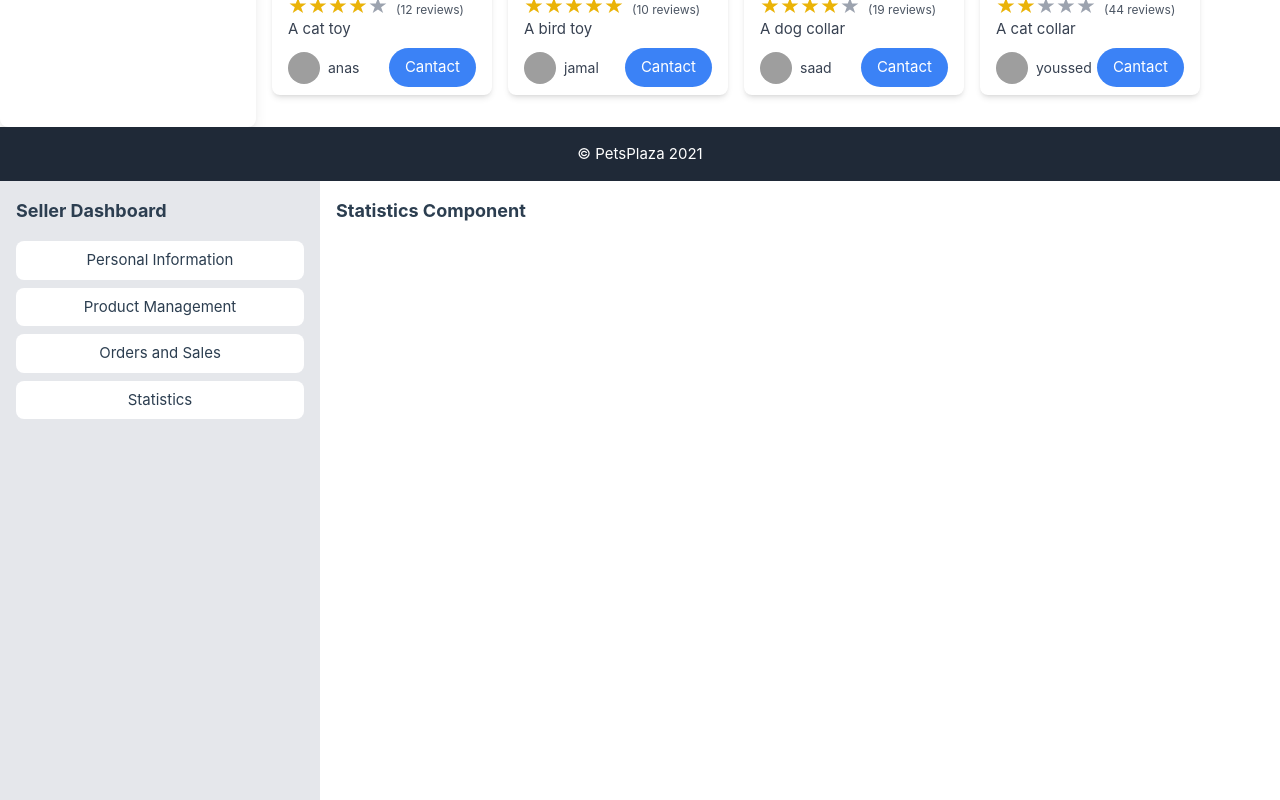
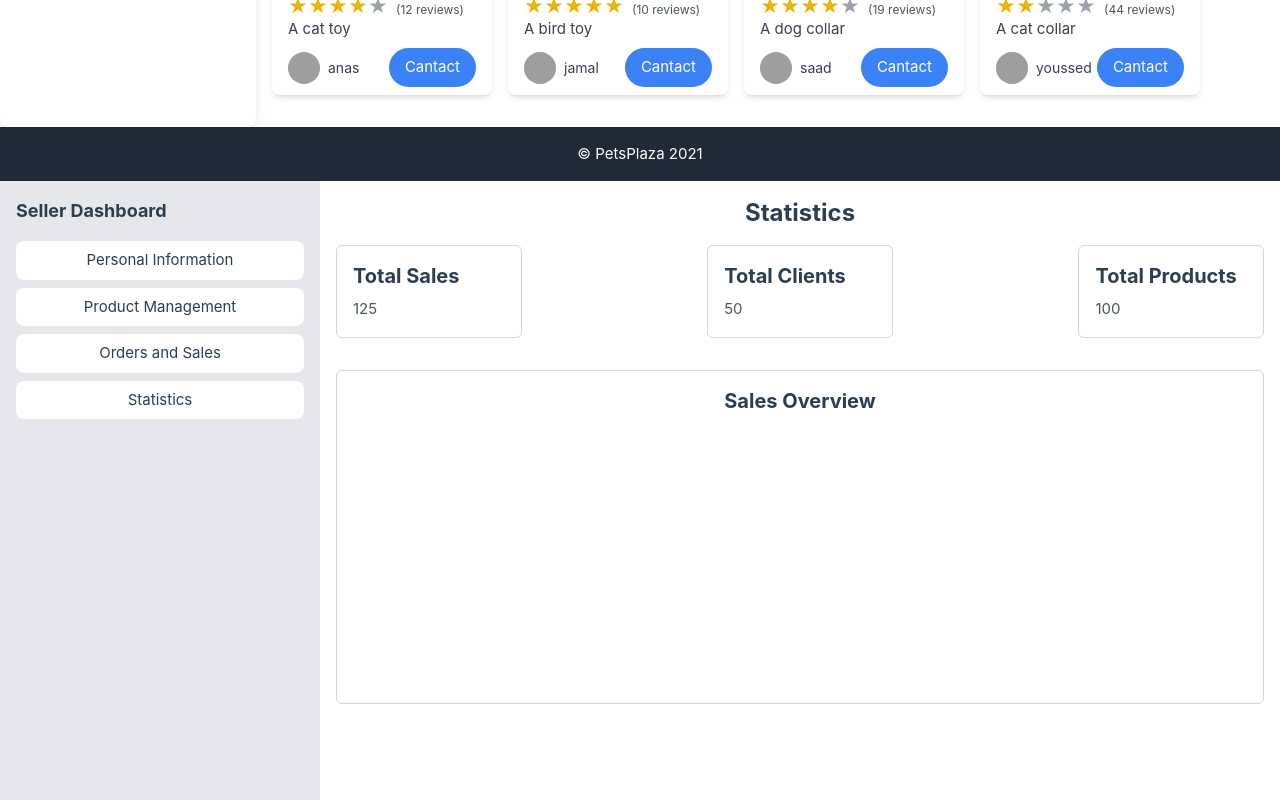
Before and after one commit to mounirelbakkali1/my-marketplace-app-front, a Vue app: page / in a window 1280 px wide. Both pictures are taken after a click on the button "Statistics". Shown: the part 755-1555 px from the top of the page. Built offline with nearby package versions, Linux system fonts and the light colour scheme; grey boxes are pictures that could not be loaded.

Commit message:
added statistics component

```diff
--- a/src/components/seller/DashBoard.vue
+++ b/src/components/seller/DashBoard.vue
@@ -48,8 +48,8 @@
         <Orders :orders="orders" />
       </div>
       <div v-if="currentComponent === 'statistics'">
-        <h2 class="text-lg font-bold mb-4">Statistics Component</h2>
         <!-- Statistics component content -->
+        <Statistics />
       </div>
     </div>
   </div>
@@ -59,11 +59,13 @@
 import PersonalInfo from "./PersonalInfo.vue";
 import ItemManagement from "./ItemManagement.vue";
 import Orders from "./Orders.vue";
+import Statistics from "./Statistics.vue";
 export default {
   components: {
     PersonalInfo,
     ItemManagement,
     Orders,
+    Statistics,
   },
   data() {
     return {
--- /dev/null
+++ b/src/components/seller/Statistics.vue
@@ -0,0 +1,53 @@
+<template>
+  <div class="flex flex-col items-center justify-center w-full">
+    <h2 class="text-2xl font-bold mb-4">Statistics</h2>
+    <div class="flex flex-wrap justify-between w-full mb-8">
+      <div
+        class="w-full sm:w-1/2 md:w-1/3 lg:w-1/4 xl:w-1/5 p-4 border border-gray-300 rounded-md"
+      >
+        <h3 class="text-xl font-bold mb-2">Total Sales</h3>
+        <p class="text-gray-600">{{ totalSales }}</p>
+      </div>
+      <div
+        class="w-full sm:w-1/2 md:w-1/3 lg:w-1/4 xl:w-1/5 p-4 border border-gray-300 rounded-md"
+      >
+        <h3 class="text-xl font-bold mb-2">Total Clients</h3>
+        <p class="text-gray-600">{{ totalClients }}</p>
+      </div>
+      <div
+        class="w-full sm:w-1/2 md:w-1/3 lg:w-1/4 xl:w-1/5 p-4 border border-gray-300 rounded-md flex items-center justify-between"
+      >
+        <div>
+          <h3 class="text-xl font-bold mb-2">Total Products</h3>
+          <p class="text-gray-600">{{ totalProducts }}</p>
+        </div>
+        <div>
+          <i class="fa fa-icon"></i>
+        </div>
+      </div>
+    </div>
+    <div
+      class="flex flex-col items-center justify-center w-full p-4 border border-gray-300 rounded-md"
+    >
+      <h3 class="text-xl font-bold mb-4">Sales Overview</h3>
+      <div class="w-full h-64"></div>
+      <!-- Placeholder for chart -->
+    </div>
+  </div>
+</template>
+
+<script>
+export default {
+  data() {
+    return {
+      totalSales: 125,
+      totalClients: 50,
+      totalProducts: 100,
+    };
+  },
+};
+</script>
+
+<style>
+/* Styles for chart */
+</style>
```
